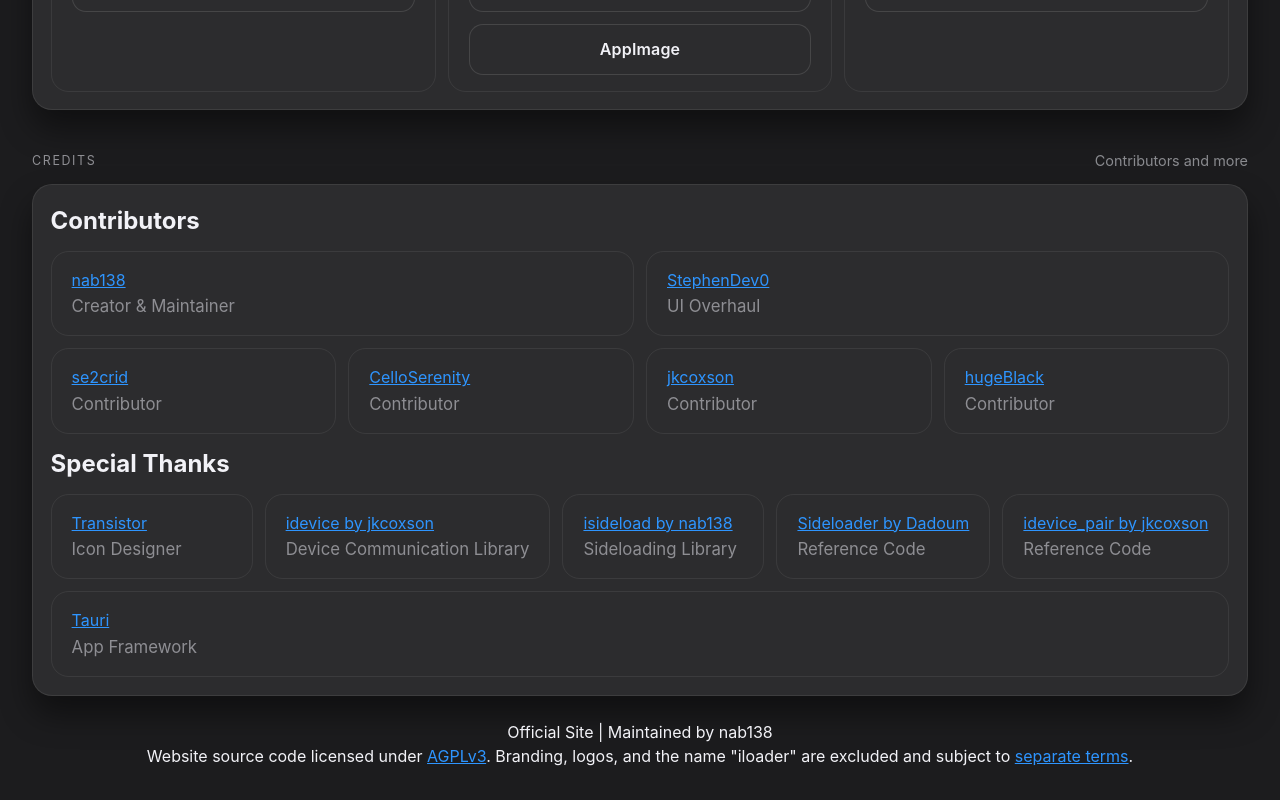
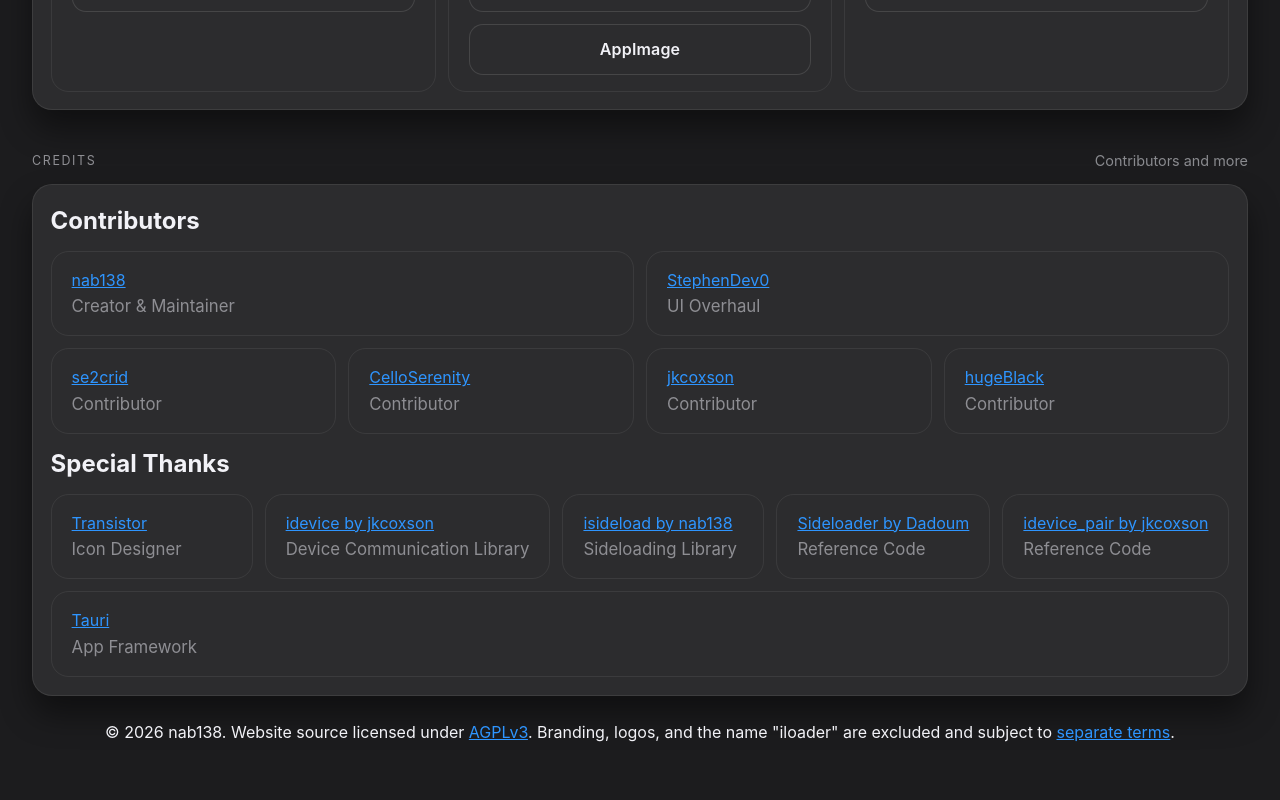
Before and after one commit to nab138/iloader-website, a React (Vite) app: page / in a window 1280 px wide. Shown: the part 809-1609 px from the top of the page. After the commit the page ends 1585 px from the top, so only its background shows below. Built offline with nearby package versions, Linux system fonts and the light colour scheme.

Commit message:
Add copyright notice to footer

```diff
--- a/src/App.tsx
+++ b/src/App.tsx
@@ -235,8 +235,7 @@
       </div>
 
       <footer className="footer">
-        <p>Official Site | Maintained by nab138</p>
-        Website source code licensed under{" "}
+        © 2026 nab138. Website source licensed under{" "}
         <a href="https://github.com/nab138/iloader-website/blob/main/LICENSE">
           AGPLv3
         </a>
```
